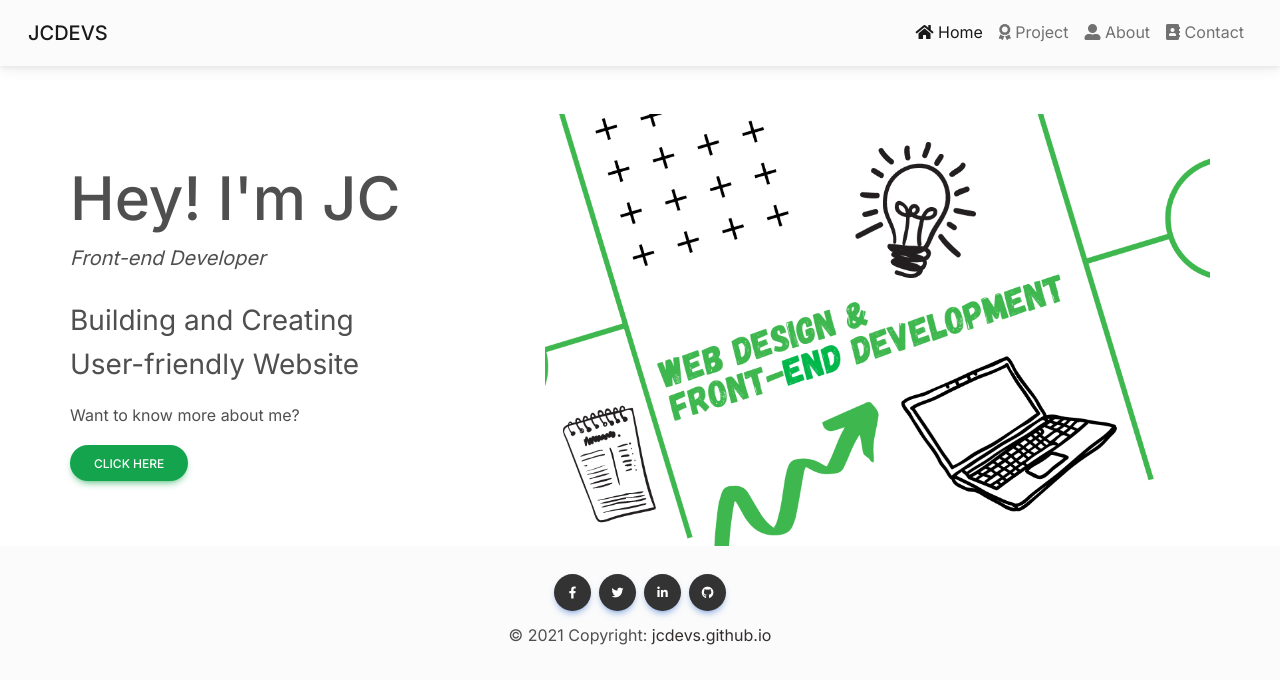
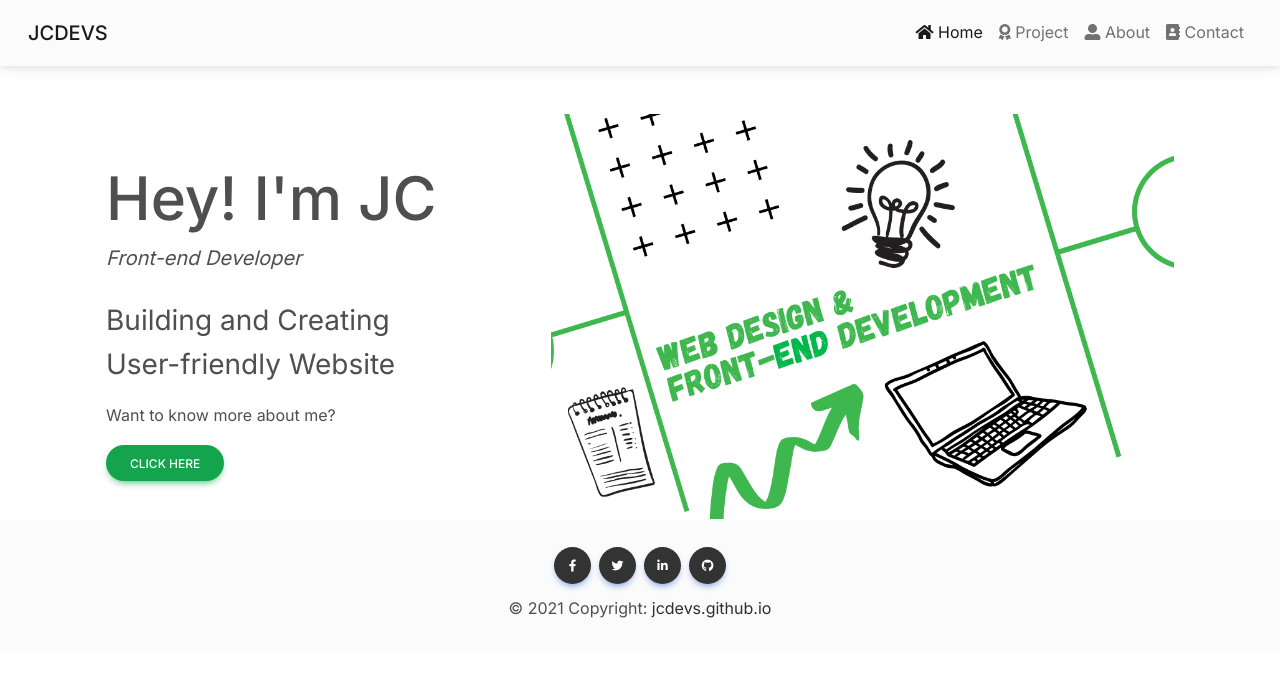
Before and after one commit to jcavenue/jcavenue.github.io, a React (Create React App) app: page / in a window 1280 px wide. Shown: the top 684 px of the page. Built offline with nearby package versions, Linux system fonts and the light colour scheme.

Commit message:
Refactor Home.js

```diff
--- a/src/Components/Home.js
+++ b/src/Components/Home.js
@@ -5,17 +5,19 @@ import HomeBG from '../Assets/img/HomeBg.png'
 const Home = () => {
 
 	return (
-		<div className='pt-md-5 px-lg-5 '>
-			<MDBContainer>
+			<MDBContainer className='pt-md-5 px-lg-5 '>
 				<MDBRow>
 					<MDBCol lg="5" xs="12" className="p-0 pt-5 pb-3 text-lg-start text-center">
 						<MDBTypography variant='h1' style={{fontSize: '60px'}}>Hey! I'm JC</MDBTypography>
+
 						<p className="fst-italic fs-5 mb-4"> Front-end Developer</p>
 						<p className="fs-3 mb-3">
 							Building and Creating <br/>
 							User-friendly Website
 						</p>
+
 						<p>Want to know more about me?</p>
+
 						<p>
 							<Link to="/About">
 								<MDBBtn rounded color='success'>Click Here</MDBBtn>
@@ -27,7 +29,6 @@ const Home = () => {
 					</MDBCol>
 				</MDBRow>
 			</MDBContainer>
-    </div>
 	)
 }
 
```
